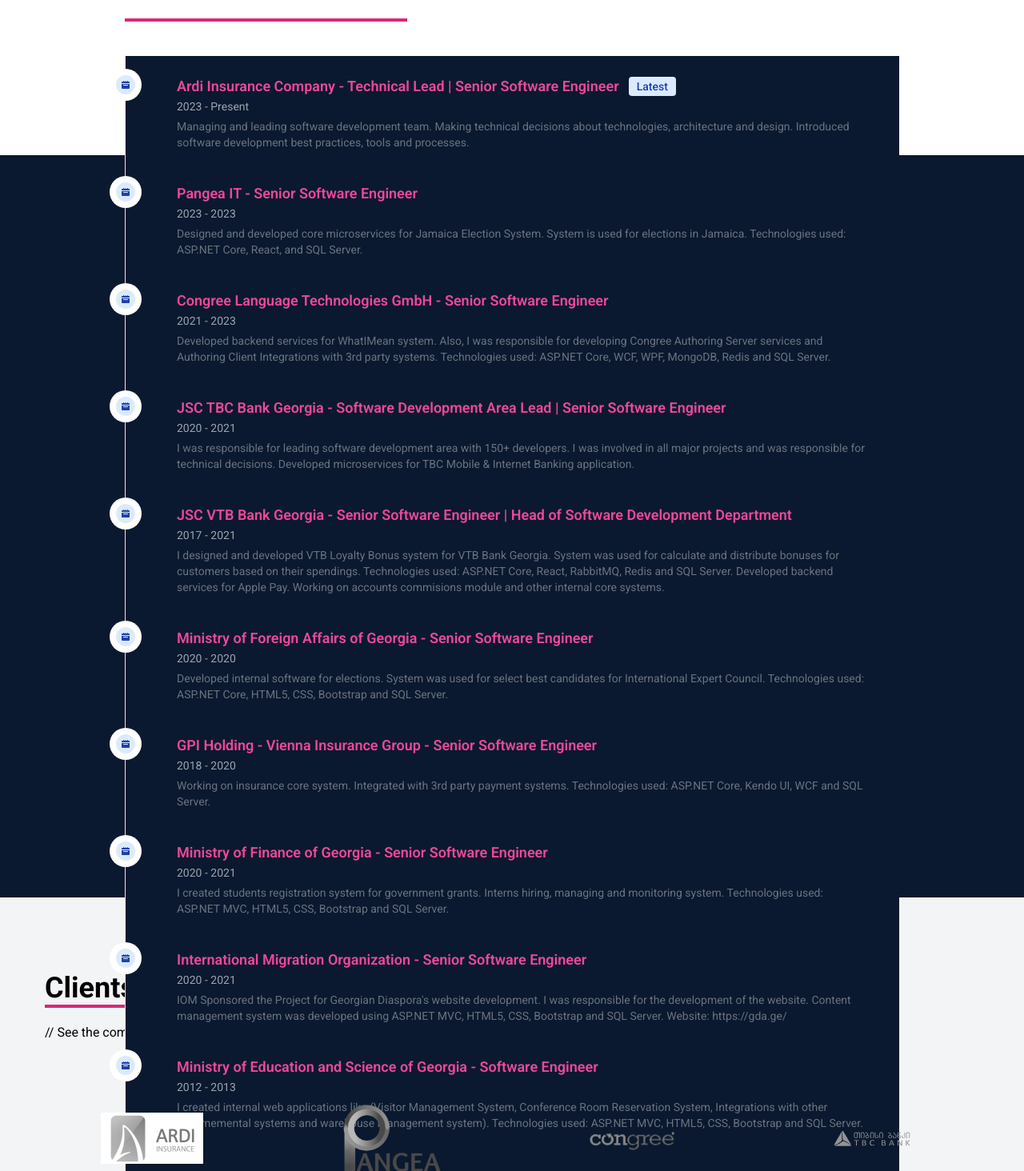
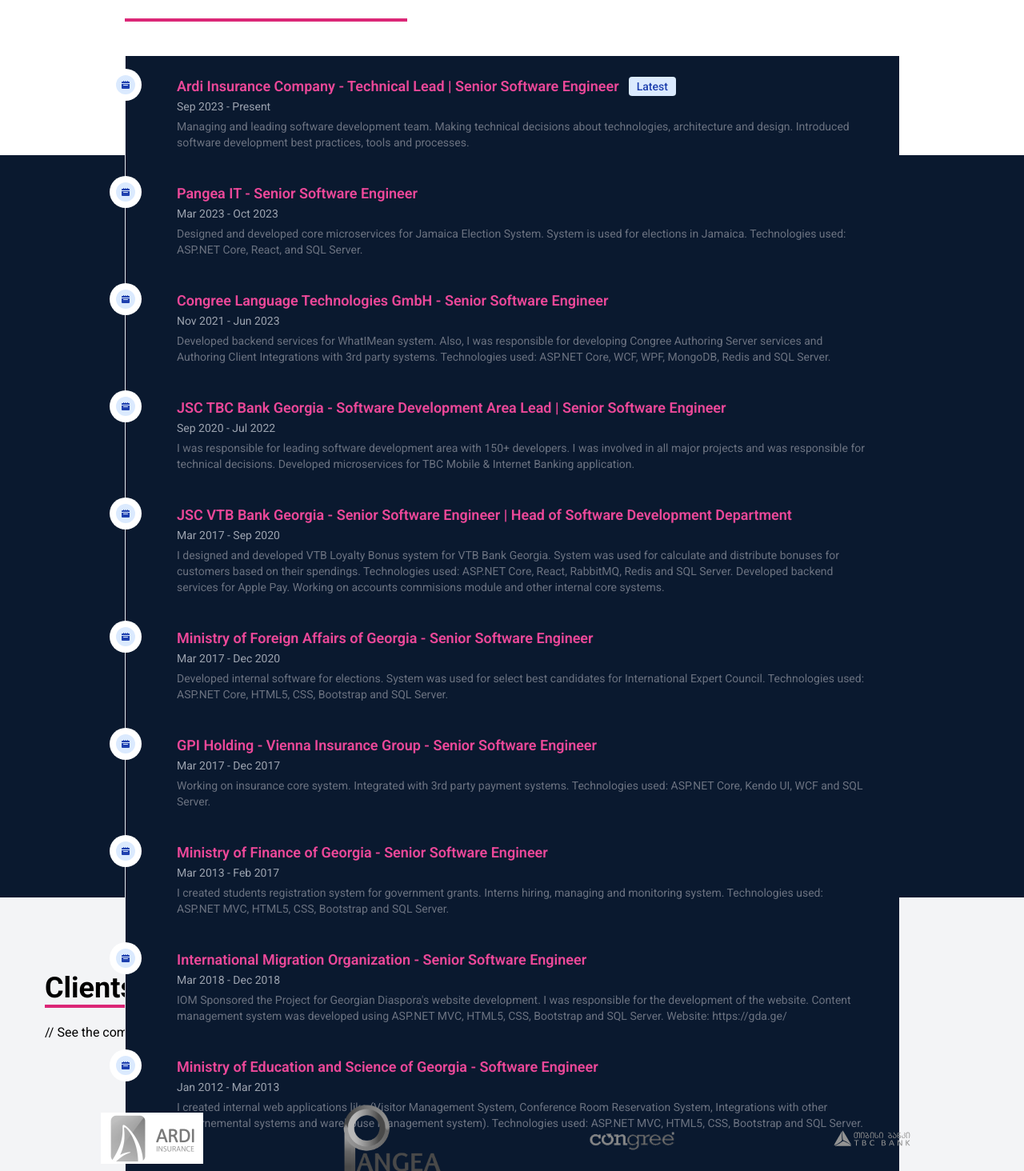
Before and after one commit to geokopa/personal-website, a React (Vite) app: page / in a window 1280 px wide. Shown: the part 1406-2870 px from the top of the page at 80% size. Built offline with nearby package versions, Linux system fonts and the light colour scheme.

Commit message:
fix typos

```diff
--- a/src/components/pages/About.tsx
+++ b/src/components/pages/About.tsx
@@ -12,7 +12,7 @@
         </div>
         <div className="max-w-[1000px] w-full grid sm:grid-cols-2 gap-8 px-4">
           <div className="sm:text-right text-3xl sm:text-4xl font-bold flex items-center">
-            <p>Hi. I'm George, nice to meet you. Please take a look arount.</p>
+            <p>Hi. I'm George, nice to meet you. Please take a look around.</p>
           </div>
           <div className="py-2">
             Welcome to my digital realm! I'm a seasoned senior full-stack
--- a/src/data/data.ts
+++ b/src/data/data.ts
@@ -51,7 +51,7 @@
     name: "Ardi Insurance Company",
     image: ClientLogos.Ardi,
     position: "Technical Lead | Senior Software Engineer",
-    workYears: "2023 - Present",
+    workYears: "Sep 2023 - Present",
     url: "https://ardi.ge/",
     description:
       "Managing and leading software development team. Making technical decisions about technologies, architecture and design. Introduced software development best practices, tools and processes.",
@@ -61,7 +61,7 @@
     name: "Pangea IT",
     image: ClientLogos.Pangea,
     position: "Senior Software Engineer",
-    workYears: "2023 - 2023",
+    workYears: "Mar 2023 - Oct 2023",
     url: "https://pangea-it.com/",
     description:
       "Designed and developed core microservices for Jamaica Election System. System is used for elections in Jamaica. Technologies used: ASP.NET Core, React, and SQL Server.",
@@ -72,7 +72,7 @@
     name: "Congree Language Technologies GmbH",
     image: ClientLogos.Congree,
     position: "Senior Software Engineer",
-    workYears: "2021 - 2023",
+    workYears: "Nov 2021 - Jun 2023",
     url: "https://www.congree.com/",
     description:
       "Developed backend services for WhatIMean system. Also, I was responsible for developing Congree Authoring Server services and Authoring Client Integrations with 3rd party systems. Technologies used: ASP.NET Core, WCF, WPF, MongoDB, Redis and SQL Server.",
@@ -82,7 +82,7 @@
     name: "JSC TBC Bank Georgia",
     image: ClientLogos.Tbc,
     position: "Software Development Area Lead | Senior Software Engineer",
-    workYears: "2020 - 2021",
+    workYears: "Sep 2020 - Jul 2022",
     url: "https://www.tbcbank.ge/web/en/home",
     description:
       "I was responsible for leading software development area with 150+ developers. I was involved in all major projects and was responsible for technical decisions. Developed microservices for TBC Mobile & Internet Banking application.",
@@ -93,7 +93,7 @@
     image: ClientLogos.Vtb,
     position:
       "Senior Software Engineer | Head of Software Development Department",
-    workYears: "2017 - 2021",
+    workYears: "Mar 2017 - Sep 2020",
     url: "https://www.vtb.ge/en",
     description:
       "I designed and developed VTB Loyalty Bonus system for VTB Bank Georgia. System was used for calculate and distribute bonuses for customers based on their spendings. Technologies used: ASP.NET Core, React, RabbitMQ, Redis and SQL Server. Developed backend services for Apple Pay. Working on accounts commisions module and other internal core systems.",
@@ -103,7 +103,7 @@
     name: "Ministry of Foreign Affairs of Georgia",
     image: ClientLogos.Mfa,
     position: "Senior Software Engineer",
-    workYears: "2020 - 2020",
+    workYears: "Mar 2017 - Dec 2020",
     url: "https://mfa.gov.ge/MainNav/AboutMFAEN",
     description:
       "Developed internal software for elections. System was used for select best candidates for International Expert Council. Technologies used: ASP.NET Core, HTML5, CSS, Bootstrap and SQL Server.",
@@ -113,7 +113,7 @@
     name: "GPI Holding - Vienna Insurance Group",
     image: ClientLogos.Gpi,
     position: "Senior Software Engineer",
-    workYears: "2018 - 2020",
+    workYears: "Mar 2017 - Dec 2017",
     url: "https://www.gpih.ge/en/",
     description:
       "Working on insurance core system. Integrated with 3rd party payment systems. Technologies used: ASP.NET Core, Kendo UI, WCF and SQL Server.",
@@ -123,7 +123,7 @@
     name: "Ministry of Finance of Georgia",
     image: ClientLogos.Mof,
     position: "Senior Software Engineer",
-    workYears: "2020 - 2021",
+    workYears: "Mar 2013 - Feb 2017",
     url: "https://mof.ge/en",
     description:
       "I created students registration system for government grants. Interns hiring, managing and monitoring system. Technologies used: ASP.NET MVC, HTML5, CSS, Bootstrap and SQL Server.",
@@ -133,7 +133,7 @@
     name: "International Migration Organization",
     image: ClientLogos.IOM,
     position: "Senior Software Engineer",
-    workYears: "2020 - 2021",
+    workYears: "Mar 2018 -  Dec 2018",
     url: "https://www.iom.int/",
     description:
       "IOM Sponsored the Project for Georgian Diaspora's website development. I was responsible for the development of the website. Content management system was developed using ASP.NET MVC, HTML5, CSS, Bootstrap and SQL Server. Website: https://gda.ge/",
@@ -143,7 +143,7 @@
     name: "Ministry of Education and Science of Georgia",
     image: ClientLogos.Education,
     position: "Software Engineer",
-    workYears: "2012 - 2013",
+    workYears: "Jan 2012 - Mar 2013",
     url: "https://eqe.ge",
     description:
       "I created internal web applications like (Visitor Management System, Conference Room Reservation System, Integrations with other governemental systems and warehouse management system). Technologies used: ASP.NET MVC, HTML5, CSS, Bootstrap and SQL Server.",
```
